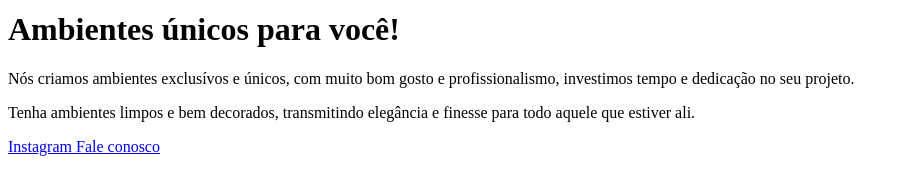
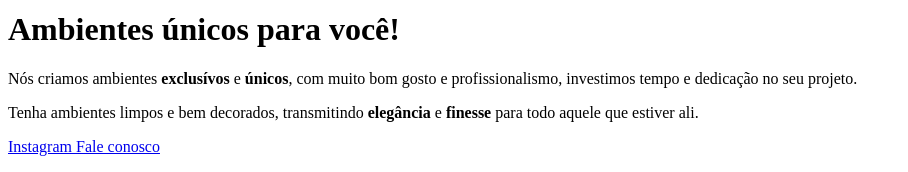
Before and after one commit to Diego-Vini/Rocketseat_Stage-02_Introdu-o_ao_HTML_e_CSS, a plain HTML site: page projeto_01_Ambientes_unicos_para_voce/index.html in a window 1280 px wide. Shown: the part 327-499 px from the top of the page, without its empty margins (0-908 px from the left). Drawn offline with Linux system fonts and the light colour scheme.

Commit message:
Ajustando detalhes com strong e span

```diff
--- a/projeto_01_Ambientes_unicos_para_voce/index.html
+++ b/projeto_01_Ambientes_unicos_para_voce/index.html
@@ -14,16 +14,16 @@
       <img
         src="images/img_1.jpg"
         alt="Imagem de uma pessoa com camisa amarela em meio a móveis">
-    <h1>Ambientes únicos para você!</h1>
+    <h1>Ambientes <span>únicos</span> para você!</h1>
 
     <p>
-      Nós criamos ambientes exclusívos e
-      únicos, com muito bom gosto e profissionalismo,
-      investimos tempo e dedicação no seu projeto.
+      Nós criamos ambientes <strong>exclusívos</strong> e
+      <strong>únicos</strong>, com muito bom gosto e profissionalismo,
+      investimos tempo e <span>dedicação no seu projeto</span>.
     </p>
     <p>
-      Tenha ambientes limpos e bem decorados, transmitindo elegância
-      e finesse para todo aquele que estiver ali.
+      Tenha <span>ambientes limpos</span> e bem decorados, transmitindo <strong>elegância</strong>
+      e <strong>finesse</strong> para todo aquele que estiver ali.
     </p>
     </div>
 
```
